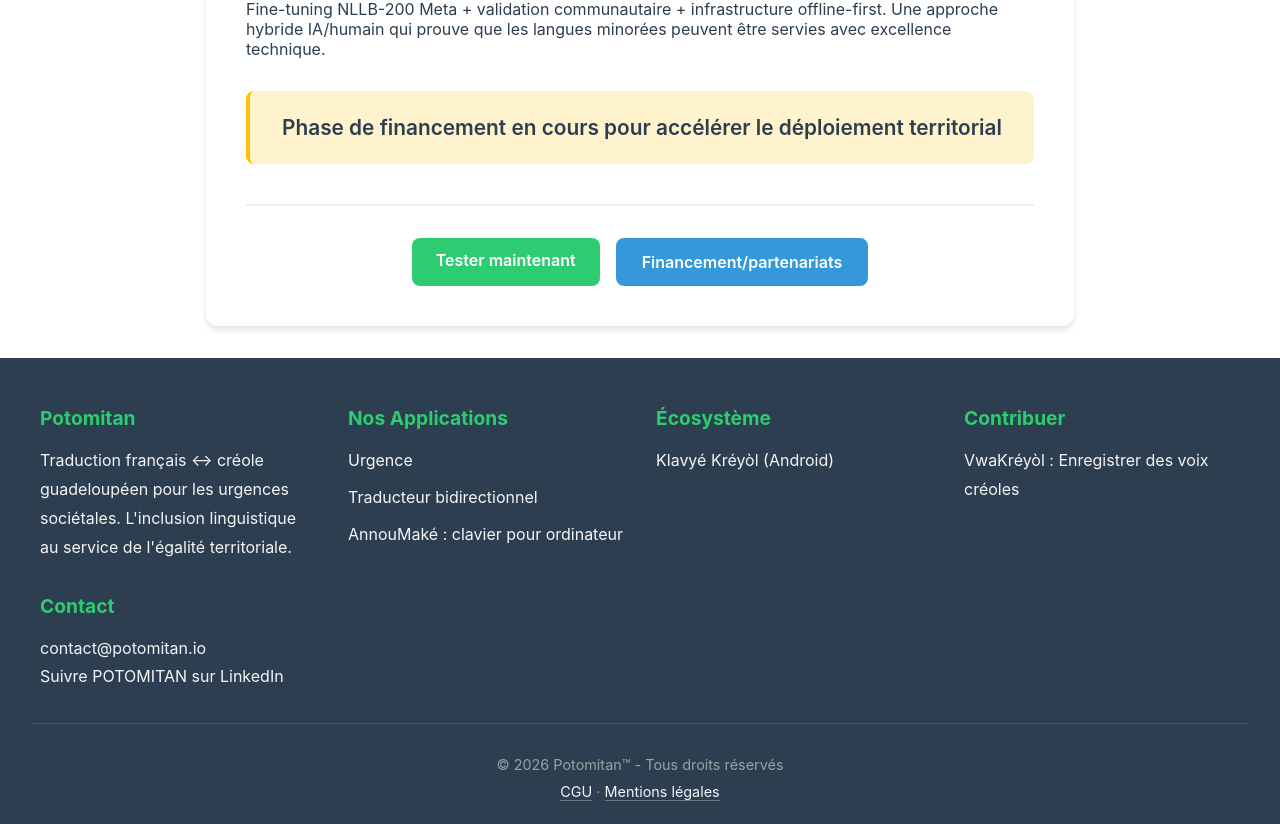
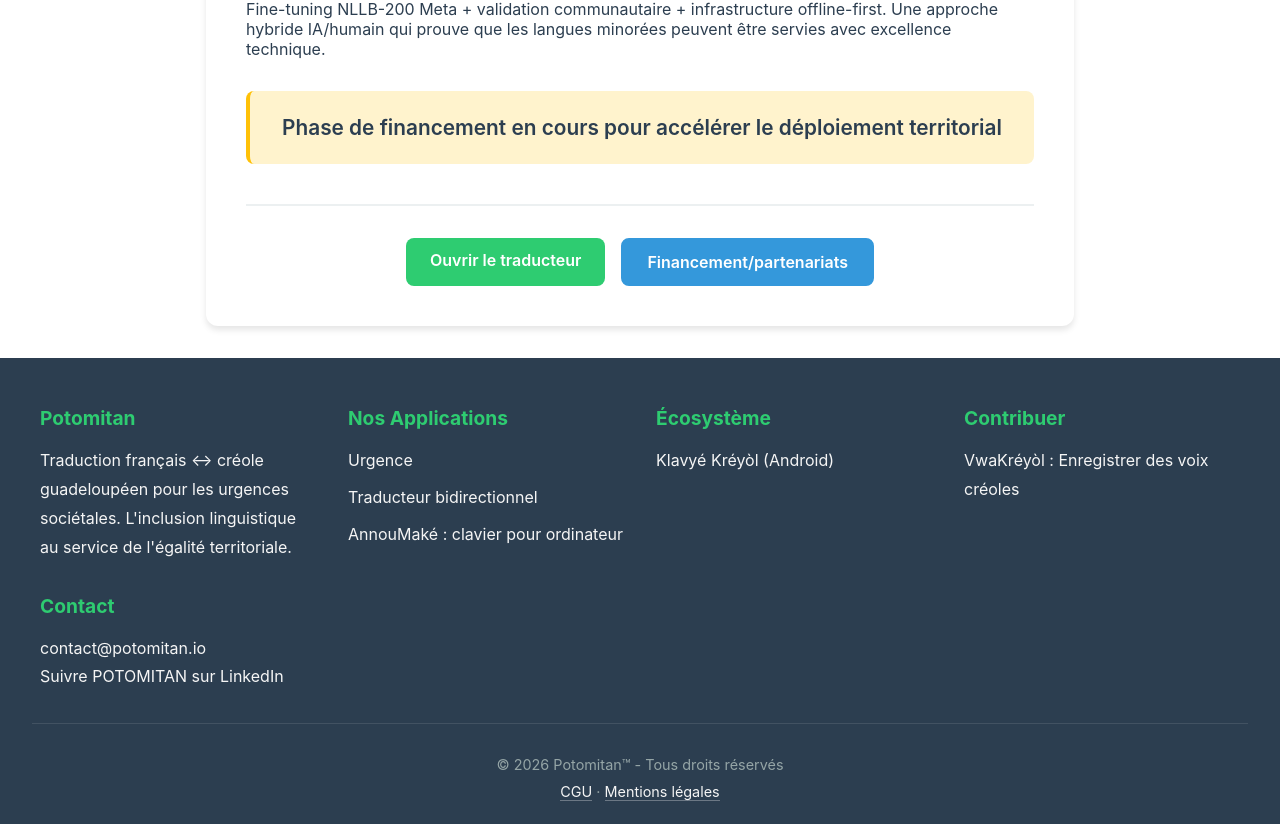
Before and after one commit to Brdcie/potomitan-landing, a React (Vite) app: page /actualites in a window 1280 px wide. Shown: the part 3900-4724 px from the top of the page. Built offline with nearby package versions, Linux system fonts and the light colour scheme.

Commit message:
Boutons vers le traducteur : « Ouvrir le traducteur » au lieu de « Tester »

```diff
--- a/src/components/FinalCTA.jsx
+++ b/src/components/FinalCTA.jsx
@@ -4,7 +4,7 @@ import './FinalCTA.css';
 const CTA_BUTTONS = [
   {
     id: 'test',
-    text: 'Tester le traducteur',
+    text: 'Ouvrir le traducteur',
     href: 'https://traducteur.potomitan.io',
     variant: 'green'
   },
--- a/src/components/Hero.jsx
+++ b/src/components/Hero.jsx
@@ -14,7 +14,7 @@ const Hero = () => {
         {/* Primary CTA */}
         <div className="hero-cta-primary">
           <a href="https://traducteur.potomitan.io" className="btn btn-primary-large">
-            Tester maintenant
+            Ouvrir le traducteur
           </a>
         </div>
 
--- a/src/pages/Actualites.jsx
+++ b/src/pages/Actualites.jsx
@@ -191,7 +191,7 @@ const Actualites = () => {
 
         <div className="article-cta">
           <a href="https://linktr.ee/potomitan.io" target="_blank" rel="noopener noreferrer" className="btn-primary">
-            Tester maintenant
+            Ouvrir le traducteur
           </a>
           <a href="mailto:contact@potomitan.io" className="btn-secondary">
             Financement/partenariats
```
